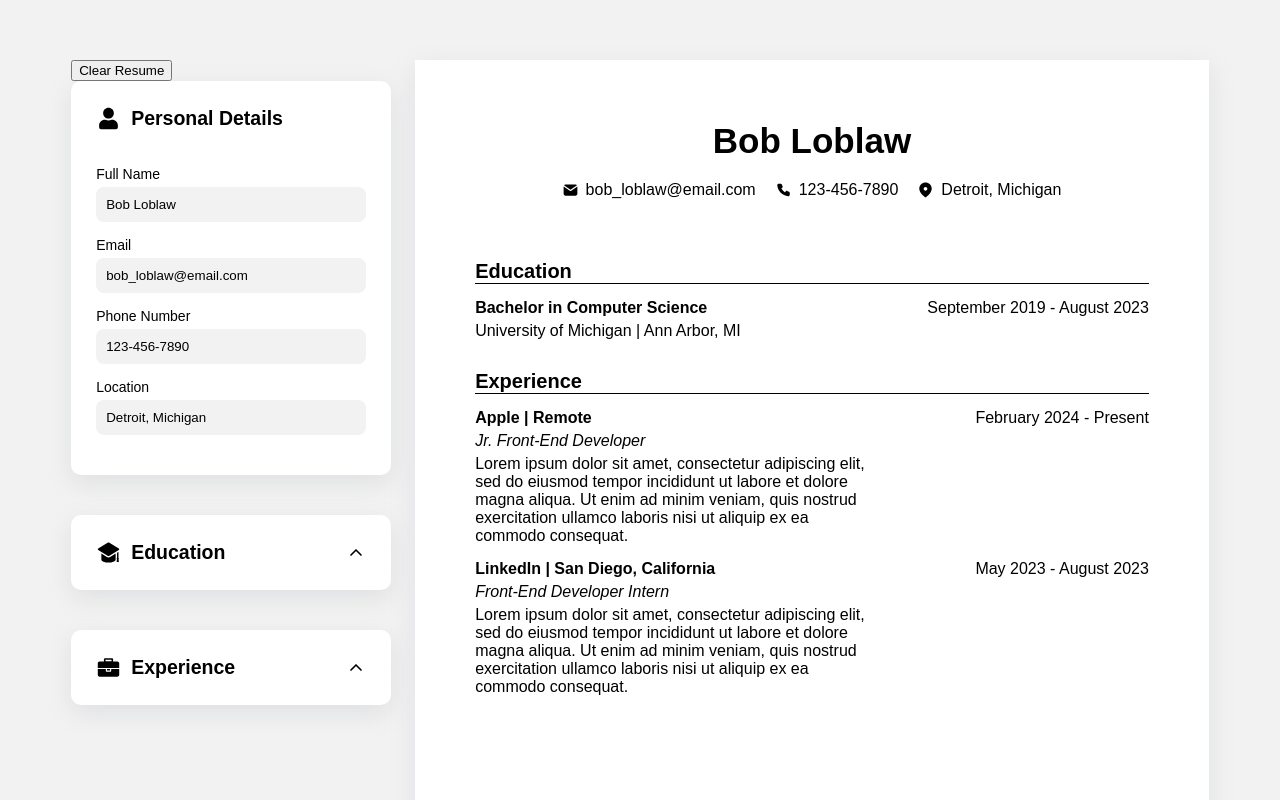
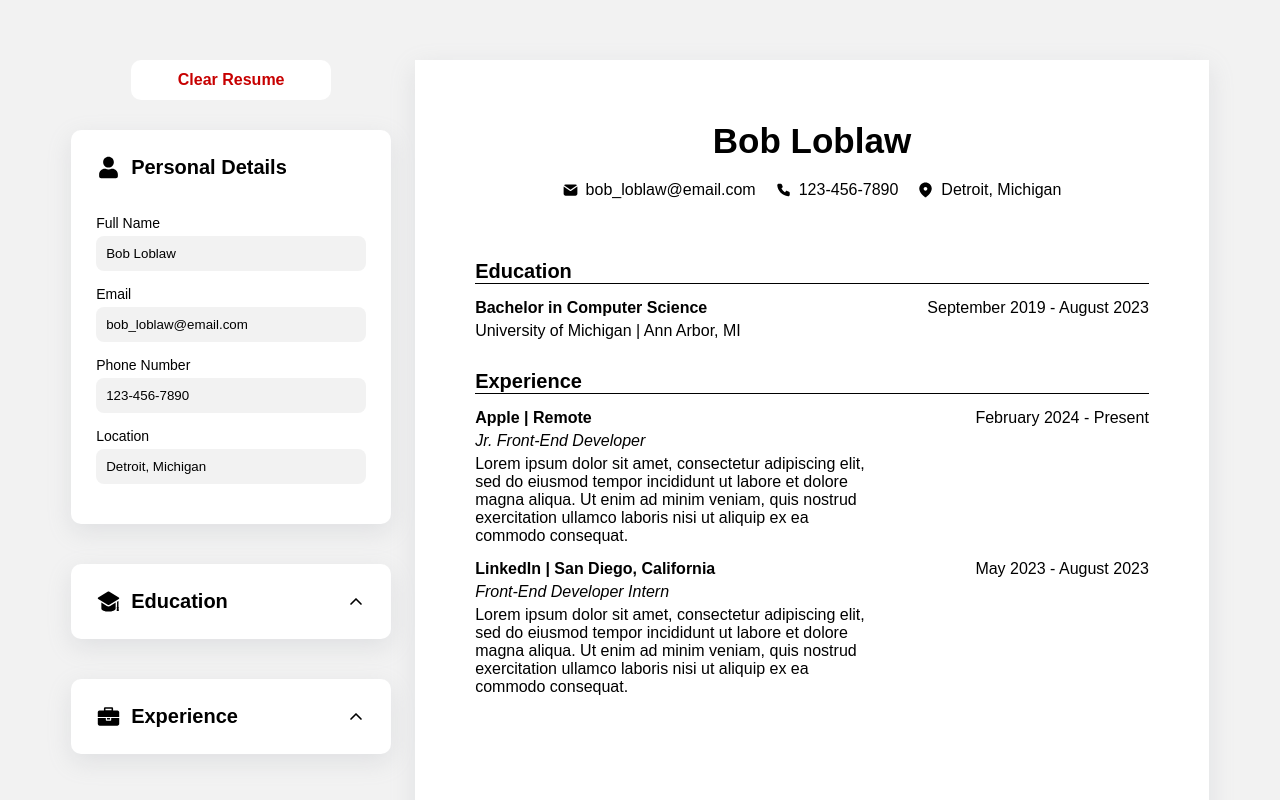
Before and after one commit to huntkay1/cv-builder-app, a React (Vite) app: page / in a window 1280 px wide. Shown: the top 800 px of the page. Built offline with nearby package versions, Linux system fonts and the light colour scheme; a web font is replaced by a local one.

Commit message:
Add clear button styling

```diff
--- a/src/components/ClearButton.jsx
+++ b/src/components/ClearButton.jsx
@@ -40,7 +40,7 @@ export default function ClearButton( {setFormData} ) {
 
     return (
         <>
-        <button onClick={() => setOpen(true)}>Clear Resume</button>
+        <button id='clear-button' onClick={() => setOpen(true)}>Clear Resume</button>
 
         {open &&
             <div id='popup'>
--- a/src/index.css
+++ b/src/index.css
@@ -30,6 +30,29 @@ body {
     padding: 32px 24px;
 }
 
+#forms {
+    display: flex;
+    flex-direction: column;
+    align-items: center;
+}
+
+#clear-button {
+    margin-bottom: 30px;
+    background-color: var(--form-color);
+    border: none;
+    border-radius: 10px;
+    height: 40px;
+    width: 200px;
+    font-size: 16px;
+    font-weight: 600;
+    color: var(--delete-button);
+}
+
+#clear-button:hover {
+    box-shadow: rgba(149, 157, 165, 0.2) 0px 8px 24px;
+    transition: 0.20s;
+}
+
 .form-container {
     display: flex;
     flex-direction: column;
@@ -46,7 +69,6 @@ body {
     justify-content: space-between;
     gap: 8px;
     padding: 25px 25px 25px 25px;
-    font-size: 13px;
 }
 
 .form-header-title {
@@ -56,7 +78,7 @@ body {
 }
 
 .form-container .form-title {
-    font-size: 1.5em;
+    font-size: 20px;
     font-weight: 700;
 }
 
```
